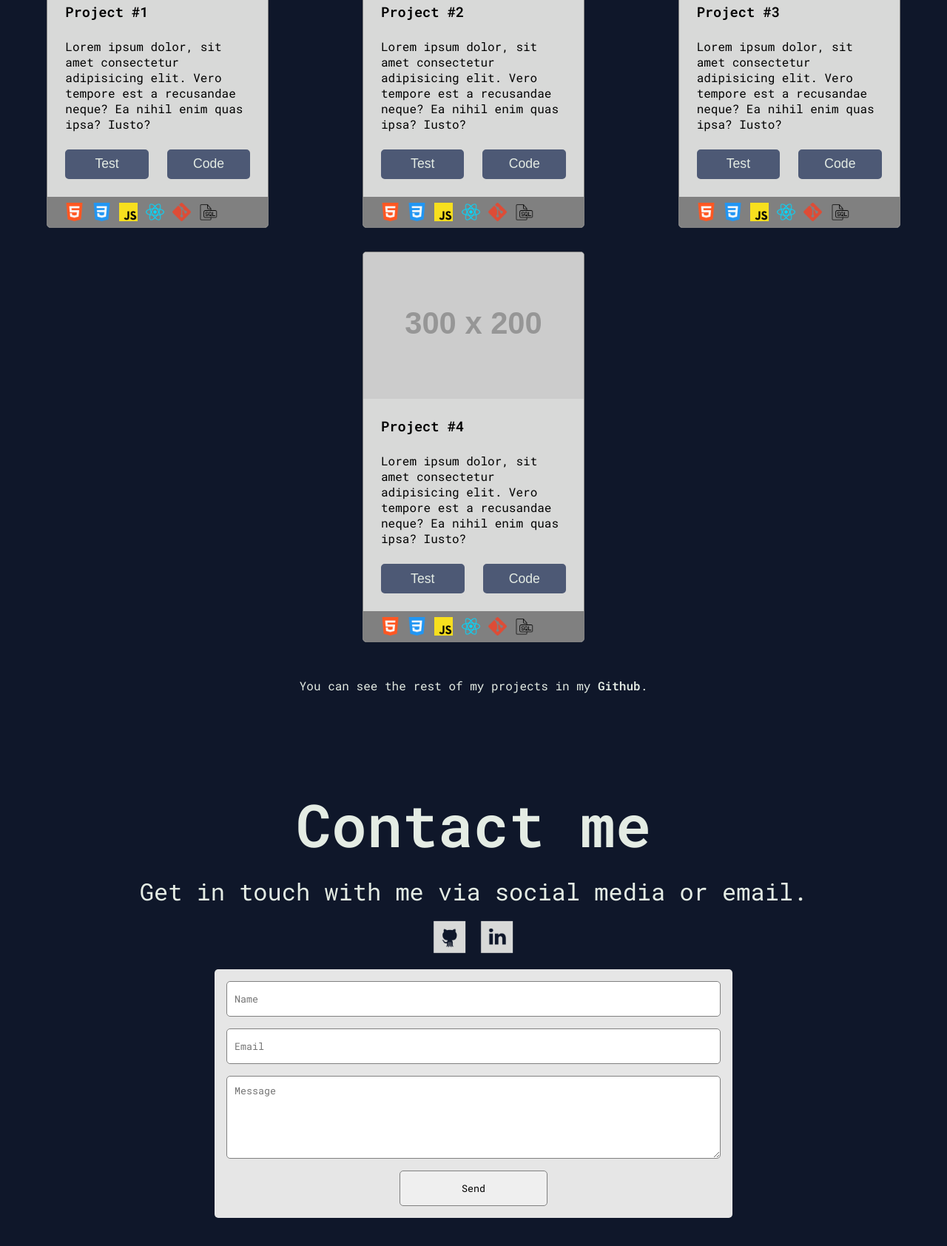
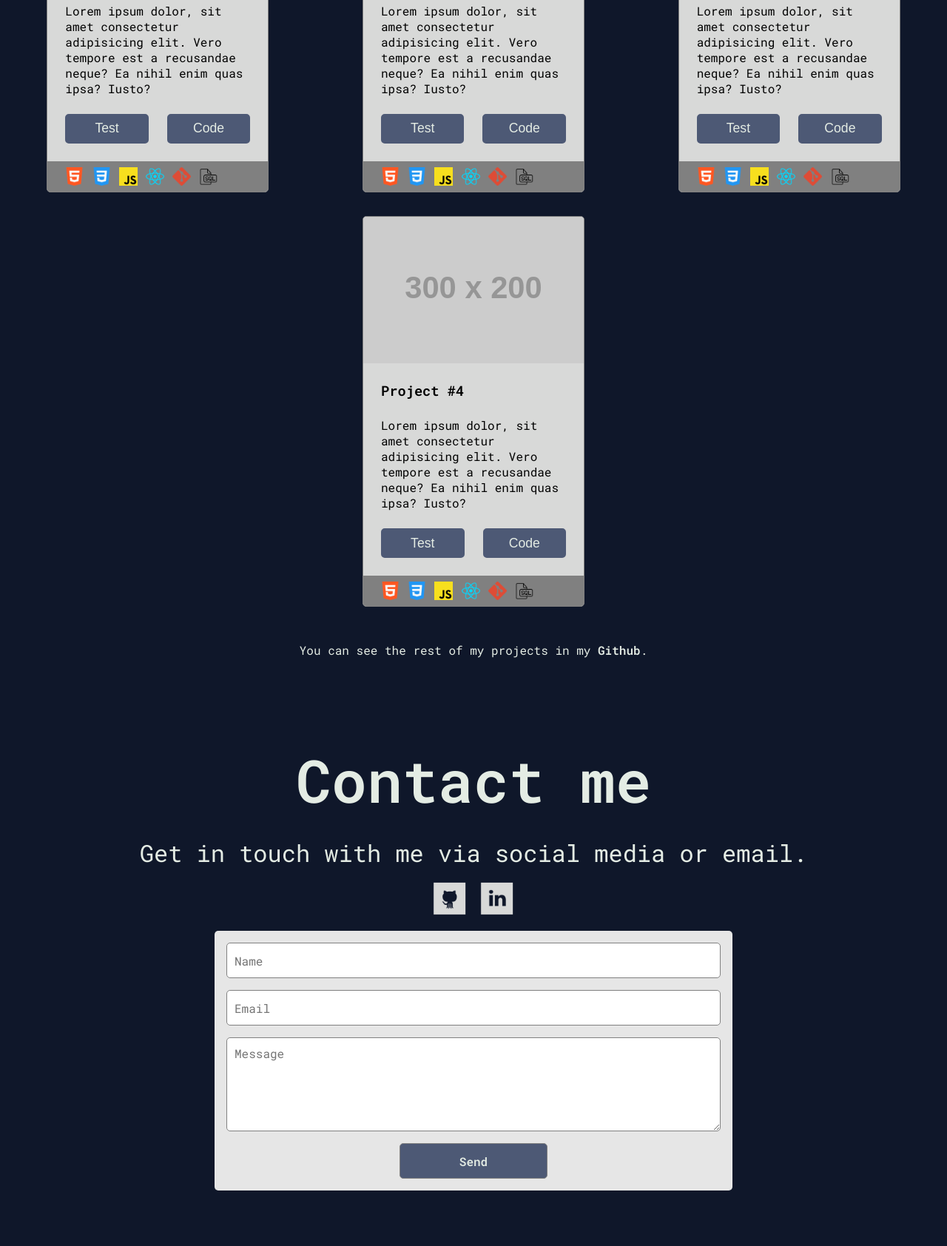
Before and after one commit to chanchoc/portfolio, a website: page index.html in a window 1280 px wide. Shown: the part 2079-3763 px from the top of the page at 74% size. Drawn offline with Linux system fonts and the light colour scheme; placeholder pictures from the web are drawn by us.

Commit message:
Se unificaron botones

```diff
--- a/scss/_contactMe.scss
+++ b/scss/_contactMe.scss
@@ -6,7 +6,7 @@
     @extend .page-sections;
     padding-bottom: 3rem;
     p {
-        margin-top: 1rem;
+        margin-top: 1.5rem;
         font-size: clamp(1rem, 6vw, 2rem);
         color: $text-color;
     }
@@ -54,6 +54,7 @@
                 border: 1px solid grey;
                 border-radius: 5px;
                 font-family: "Roboto Mono", monospace;
+                font-size: 1rem;
             }
             textarea {
                 height: auto;
@@ -61,6 +62,13 @@
             input[type="submit"] {
                 padding: 0;
                 width: 30%;
+                background-color: $bg-color-nav;
+                color: $text-color;
+                font-weight: bold;
+                &:hover {
+                    background-color: $text-color;
+                    color: $bg-color-nav;
+                }
             }
         }
     }
--- a/scss/_myProjects.scss
+++ b/scss/_myProjects.scss
@@ -10,7 +10,7 @@
         justify-content: space-around;
         gap: 2rem;
         width: 100%;
-        margin-top: 4.5rem;
+        margin-top: 1.5rem;
     }
     .project-extra {
         margin-top: 3rem;
--- a/scss/_proyectCard.scss
+++ b/scss/_proyectCard.scss
@@ -45,7 +45,6 @@
             &:hover {
                 background-color: $text-color;
                 color: $bg-color-nav;
-                font-size: bold;
             }
         }
     }
```
Also changed, not shown: css/styles.css, 1 other file.
